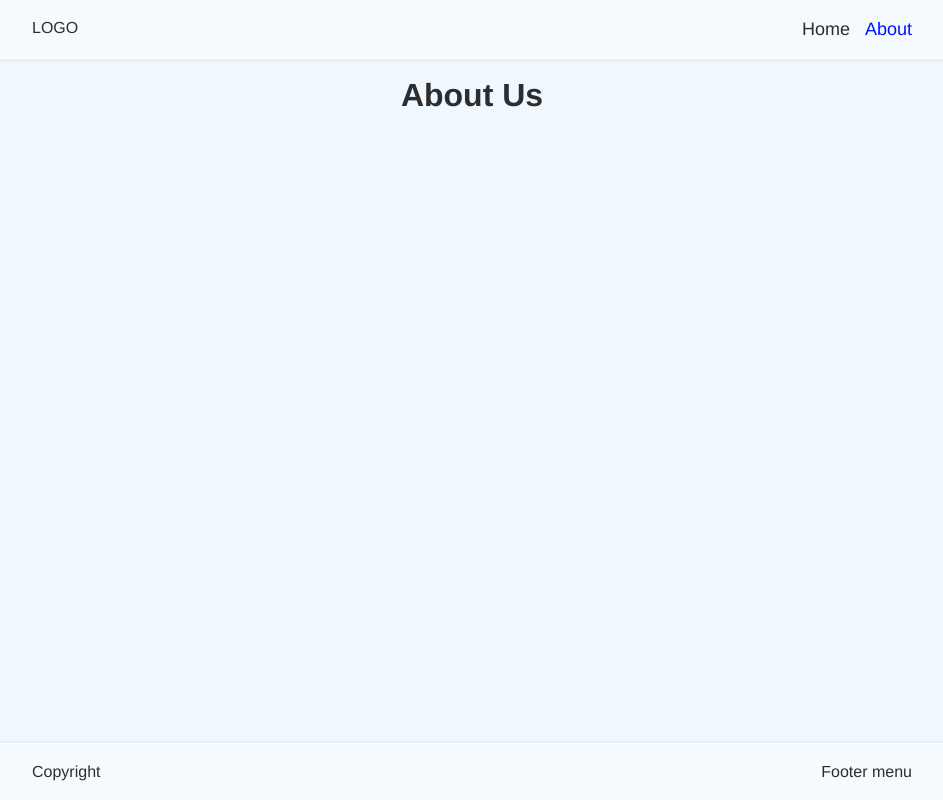
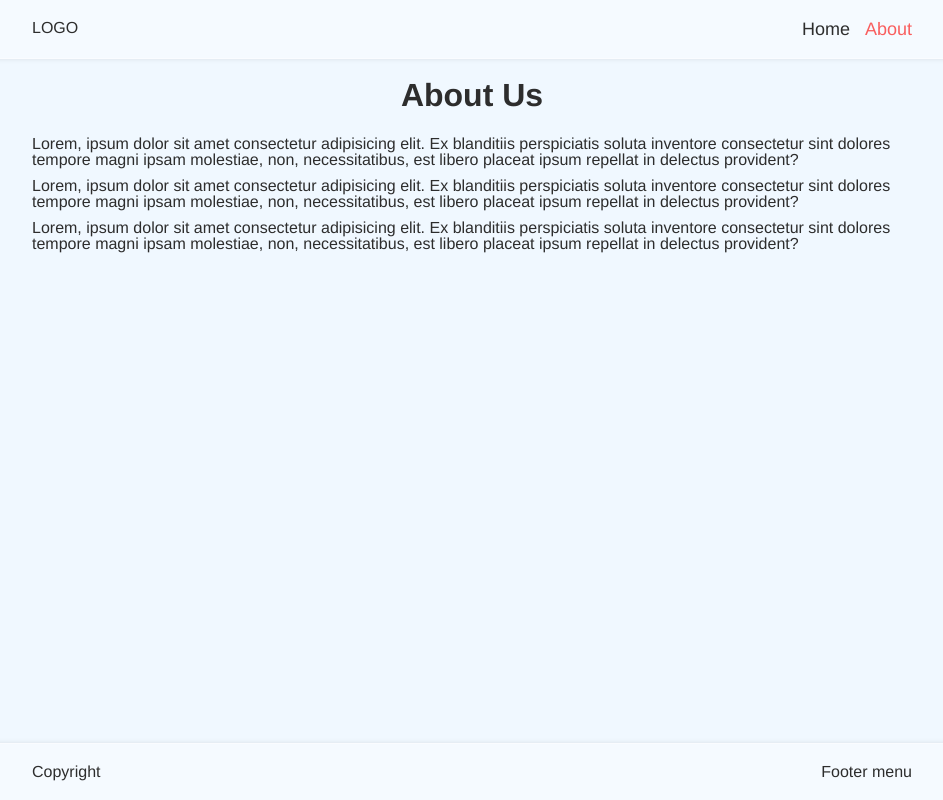
Before and after one commit to dstrizhakov/rsreact, a React (Vite) app: page /about in a window 1280 px wide. Shown: the whole page, without its empty margins (168-1111 px from the left). Built offline with nearby package versions, Linux system fonts and the light colour scheme.

Commit message:
feat: change styles

```diff
--- a/src/App.scss
+++ b/src/App.scss
@@ -7,10 +7,6 @@
 *:before,
 *:after {
 	box-sizing: border-box;
-}
-:focus,
-:active {
-	outline: none;
 }
 a:focus,
 a:active {
@@ -35,6 +31,9 @@ img {
 h1 {
 margin: 20px;
 text-align: center;
+}
+p {
+	padding: 5px 0;
 }
 
 html,
@@ -69,6 +68,6 @@ main {
 }
 
 .active {
-	color: rgb(0, 17, 255);
+	color: #f95e5e;
 	transition: all 0.3s ease 0s;
 }
--- a/src/components/Footer.module.scss
+++ b/src/components/Footer.module.scss
@@ -3,7 +3,7 @@
 	justify-content: space-between;
 	padding: 20px 0;
 	background-color: rgba(255, 255, 255, 0.3);
-	border-top: 1px solid white;
+	border-top: 1px solid rgba(255, 255, 255, 0.5);
 	box-shadow: 0px 0px 5px rgba(0, 0, 0, 0.1);
 }
 
--- a/src/components/Header.module.scss
+++ b/src/components/Header.module.scss
@@ -3,7 +3,7 @@
 	justify-content: space-between;
 	padding: 20px 0;
 	background-color: rgba(255, 255, 255, 0.3);
-	border-bottom: 1px solid white;
+	border-bottom: 1px solid rgba(255, 255, 255, 0.5);
 	box-shadow: 0px 0px 5px rgba(0, 0, 0, 0.1);
 }
 
--- a/src/components/Search.module.scss
+++ b/src/components/Search.module.scss
@@ -2,6 +2,10 @@
 	display: flex;
 	justify-content: space-between;
 	position: relative;
+	box-shadow: 0px 0px 5px rgba(0, 0, 0, 0.1);
+	padding: 20px 10px;
+	border: 1px solid rgba(255, 255, 255, 0.5);
+	border-radius: 4px;
 }
 
 .form .search {
@@ -12,9 +16,10 @@
 	font-size: 1rem;
 	width: 100%;
 	padding: 0.6rem;
-	border: 1px solid teal;
-  outline-color: teal;
+	border: 1px solid rgba(0, 128, 128, 0.3);
+  outline-color: rgba(0, 128, 128, 0.5);
   border-radius: 0.3rem;
+
 }
 .search span {
 	display: none;
@@ -36,7 +41,7 @@
 .form button {
 	font-size: 1rem;
   color: #fff;
-  background-color: teal;
+  background-color: #f95e5e;
   padding: 0.6rem;
   border: none;
   border-radius: 0.3rem;
@@ -46,5 +51,5 @@
 }
 
 .form button:hover {
-  background-color: rgba(0, 128, 128, 0.8);
+  background-color: #ff8484;
 }
--- a/src/pages/About.tsx
+++ b/src/pages/About.tsx
@@ -5,6 +5,21 @@ class About extends Component {
     return (
       <div>
         <h1>About Us</h1>
+        <p>
+          Lorem, ipsum dolor sit amet consectetur adipisicing elit. Ex blanditiis perspiciatis
+          soluta inventore consectetur sint dolores tempore magni ipsam molestiae, non,
+          necessitatibus, est libero placeat ipsum repellat in delectus provident?
+        </p>
+        <p>
+          Lorem, ipsum dolor sit amet consectetur adipisicing elit. Ex blanditiis perspiciatis
+          soluta inventore consectetur sint dolores tempore magni ipsam molestiae, non,
+          necessitatibus, est libero placeat ipsum repellat in delectus provident?
+        </p>
+        <p>
+          Lorem, ipsum dolor sit amet consectetur adipisicing elit. Ex blanditiis perspiciatis
+          soluta inventore consectetur sint dolores tempore magni ipsam molestiae, non,
+          necessitatibus, est libero placeat ipsum repellat in delectus provident?
+        </p>
       </div>
     );
   }
```
